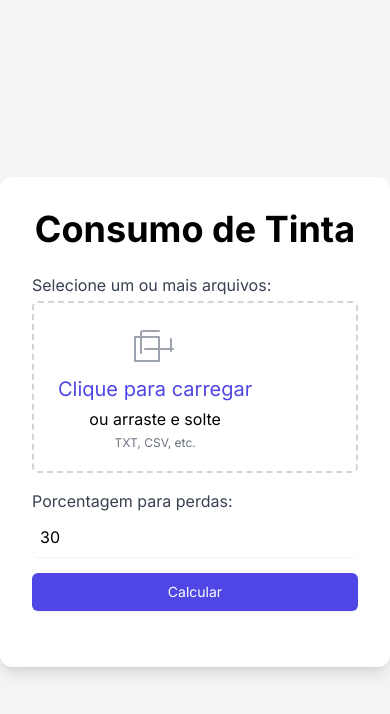
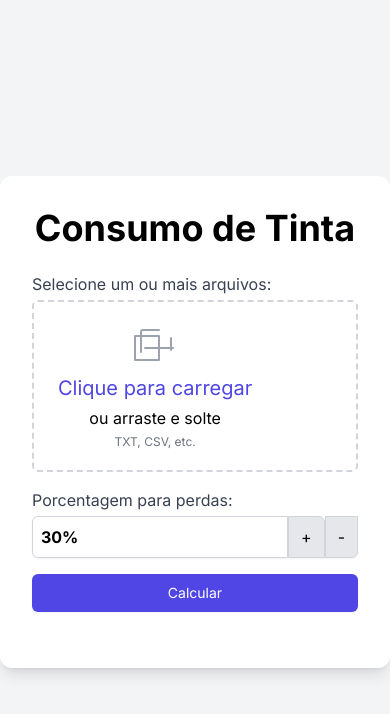
Before and after one commit to cassioqueirozpereira/Consumo-2.0, a Flask app: page / in a window 390 px wide. Shown: the top 714 px of the page. Run offline with Flask 3, Linux system fonts and the light colour scheme; some libraries are stand-ins or nearby versions.

Commit message:
Melhorando responsividade

```diff
--- a/static/script.js
+++ b/static/script.js
@@ -4,38 +4,57 @@ document.addEventListener('DOMContentLoaded', () => {
     const dropArea = document.querySelector('.border-dashed');
     const fileInput = document.getElementById('files');
     const fileListContainer = document.getElementById('fileListContainer');
+    const uploadFormMulti = document.getElementById('uploadFormMulti');
 
-    // Use um Map para armazenar os arquivos, usando o nome do arquivo como chave
+    const incrementBtn = document.getElementById('incrementBtn');
+    const decrementBtn = document.getElementById('decrementBtn');
+
     const arquivosSelecionados = new Map();
 
-    // Função para atualizar a contagem de arquivos e exibi-la
     const atualizarContagemArquivos = () => {
         const totalArquivos = arquivosSelecionados.size;
-        fileListContainer.innerHTML = ''; // Limpa o conteúdo anterior
+        fileListContainer.innerHTML = '';
         if (totalArquivos > 0) {
             const mensagem = `${totalArquivos} arquivo${totalArquivos > 1 ? 's' : ''}`;
             const countDiv = document.createElement('div');
             countDiv.textContent = mensagem;
-            countDiv.className = 'mt-2 text-base text-gray-500';
+            countDiv.className = 'mt-2 text-sm text-gray-500';
             fileListContainer.appendChild(countDiv);
+            calcularBtn.disabled = false;
+        } else {
+            calcularBtn.disabled = true;
         }
     };
 
-    // Função para adicionar arquivos a partir de uma lista, verificando duplicatas
     const adicionarArquivos = (fileList) => {
         for (const file of fileList) {
-            // Adiciona o arquivo ao Map, usando seu nome como a chave.
-            // Se o nome já existir, ele será substituído.
             arquivosSelecionados.set(file.name, file);
         }
         atualizarContagemArquivos();
     };
 
     porcentagemInput.addEventListener('input', () => {
-        calcularBtn.disabled = !(parseFloat(porcentagemInput.value) >= 0 && parseFloat(porcentagemInput.value) <= 100);
+        const valorNumerico = parseFloat(porcentagemInput.value.replace('%', ''));
+        calcularBtn.disabled = !(valorNumerico >= 0 && valorNumerico <= 100);
+        if (arquivosSelecionados.size === 0) {
+            calcularBtn.disabled = true;
+        }
     });
 
-    // Eventos de Drag and Drop
+    incrementBtn.addEventListener('click', () => {
+        let valorNumerico = parseFloat(porcentagemInput.value.replace('%', ''));
+        if (isNaN(valorNumerico)) valorNumerico = 0;
+        valorNumerico = Math.min(100, valorNumerico + 5);
+        porcentagemInput.value = `${valorNumerico}%`;
+    });
+
+    decrementBtn.addEventListener('click', () => {
+        let valorNumerico = parseFloat(porcentagemInput.value.replace('%', ''));
+        if (isNaN(valorNumerico)) valorNumerico = 0;
+        valorNumerico = Math.max(0, valorNumerico - 5);
+        porcentagemInput.value = `${valorNumerico}%`;
+    });
+
     dropArea.addEventListener('dragover', (e) => {
         e.preventDefault();
         dropArea.classList.add('border-indigo-500', 'bg-indigo-50');
@@ -51,21 +70,27 @@ document.addEventListener('DOMContentLoaded', () => {
         adicionarArquivos(e.dataTransfer.files);
     });
 
-    // Evento de seleção por clique
     fileInput.addEventListener('change', (e) => {
         adicionarArquivos(e.target.files);
         fileInput.value = '';
     });
 
-    document.getElementById('uploadFormMulti').addEventListener('submit', async (event) => {
+    uploadFormMulti.addEventListener('submit', async (event) => {
         event.preventDefault();
+
+        if (arquivosSelecionados.size === 0) {
+            const resultDiv = document.getElementById('result');
+            resultDiv.innerHTML = '<p class="text-red-500">Por favor, selecione pelo menos um arquivo.</p>';
+            return;
+        }
+
         const formData = new FormData();
 
-        // Converte os valores do Map para um array para enviar
         const arquivosParaEnviar = Array.from(arquivosSelecionados.values());
         arquivosParaEnviar.forEach(file => formData.append('files[]', file));
 
-        formData.append('porcentagem', porcentagemInput.value);
+        const porcentagemValue = porcentagemInput.value.replace('%', '');
+        formData.append('porcentagem', porcentagemValue);
 
         const resultDiv = document.getElementById('result');
         resultDiv.innerHTML = '<p class="text-gray-500">Calculando...</p>';
@@ -104,7 +129,7 @@ document.addEventListener('DOMContentLoaded', () => {
                 });
 
                 const totalDiv = document.createElement('div');
-                totalDiv.innerHTML = `<h2 class="text-2xl font-bold mt-4 text-purple-700">Consumo Total: ${data.consumo_total_g.toFixed(3)} g</h2>`;
+                totalDiv.innerHTML = `<h2 class="text-3xl font-bold mt-4 text-purple-700">Consumo Total: ${data.consumo_total_g.toFixed(3)} g</h2>`;
                 resultDiv.appendChild(totalDiv);
             } else {
                 resultDiv.innerHTML = `<p class="text-red-500">Erro: ${data.error}</p>`;
--- a/templates/index.html
+++ b/templates/index.html
@@ -26,7 +26,6 @@
             <label for="files" class="block text-base text-gray-700">Selecione um ou mais arquivos:</label>
 
             <div class="mt-1 flex items-center justify-between px-6 py-5 border-2 border-gray-300 border-dashed rounded-md cursor-pointer">
-                <!-- AQUI está a correção: removi os atributos 'required' e 'name' -->
                 <input id="files" type="file" multiple class="sr-only">
 
                 <div class="space-y-1 text-center flex flex-col items-center">
@@ -50,7 +49,11 @@
 
         <div>
             <label id="porcentagem-label" for="porcentagem" class="block text-base font-medium text-gray-700">Porcentagem para perdas:</label>
-            <input type="number" id="porcentagem" name="porcentagem" value="30" min="0" max="100" step="5" class="mt-1 block w-full rounded-md border-gray-300 shadow-sm focus:border-indigo-500 focus:ring-indigo-500 sm:text-sm p-2">
+            <div class="mt-1 flex rounded-md shadow-sm">
+                <input type="text" id="porcentagem" name="porcentagem" value="30%" min="0" max="100" class="block w-full p-2 text-left rounded-l-md border border-gray-300 focus:border-indigo-500 focus:ring-indigo-500 font-bold sm:text-sm">
+                <button type="button" id="incrementBtn" class="bg-gray-200 px-3 border border-gray-300 rounded-tr-md hover:bg-gray-300 focus:outline-none focus:ring-2 focus:ring-indigo-500">+</button>
+                <button type="button" id="decrementBtn" class="bg-gray-200 px-3 border border-gray-300 rounded-br-md hover:bg-gray-300 focus:outline-none focus:ring-2 focus:ring-indigo-500">-</button>
+            </div>
         </div>
         <button type="submit" id="calcularBtn" class="w-full flex justify-center py-2 px-4 border border-transparent rounded-md shadow-sm text-sm font-medium text-white bg-indigo-600 hover:bg-indigo-700 focus:outline-none focus:ring-2 focus-within:ring-offset-2 focus-within:ring-indigo-500">
             Calcular
```
